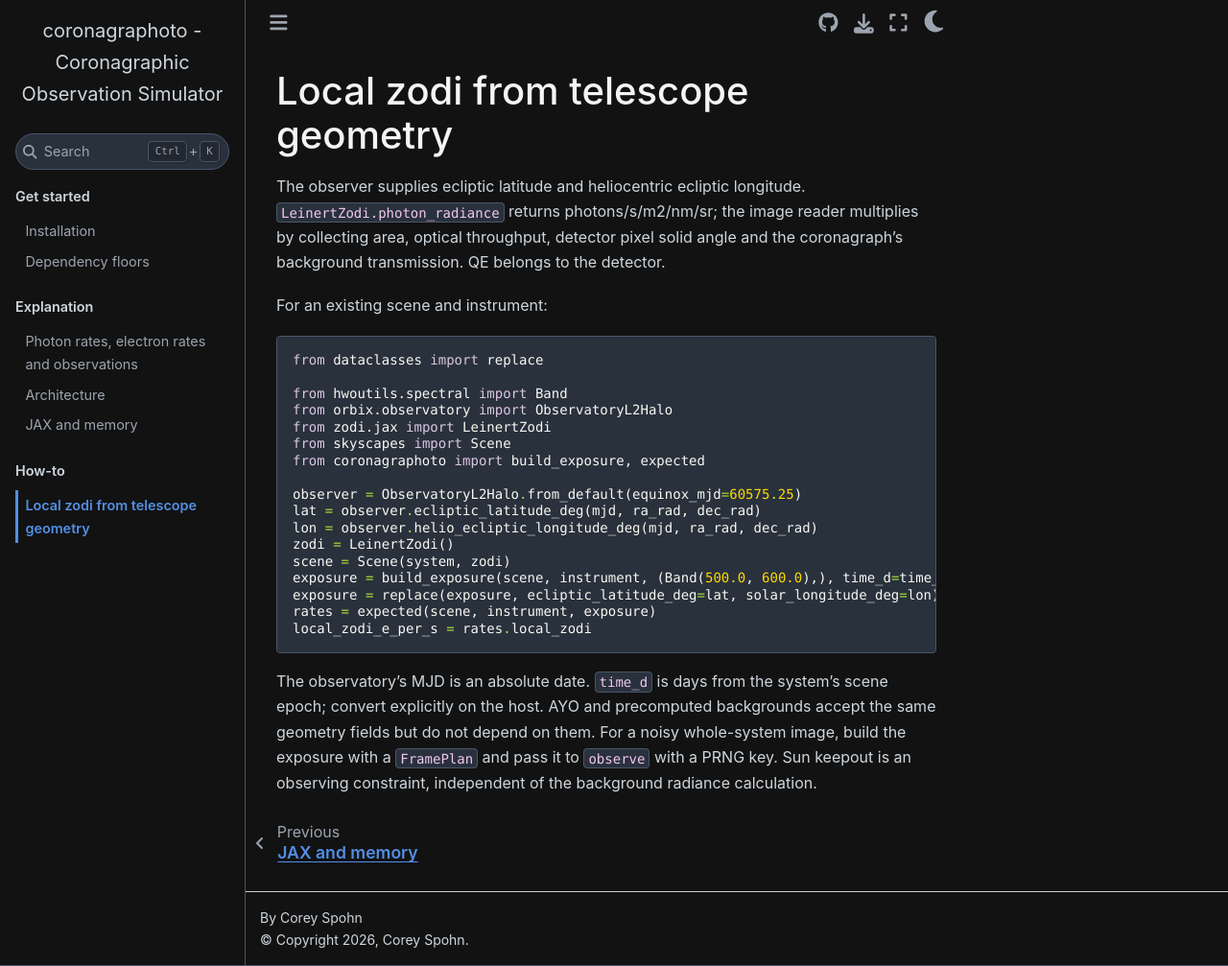
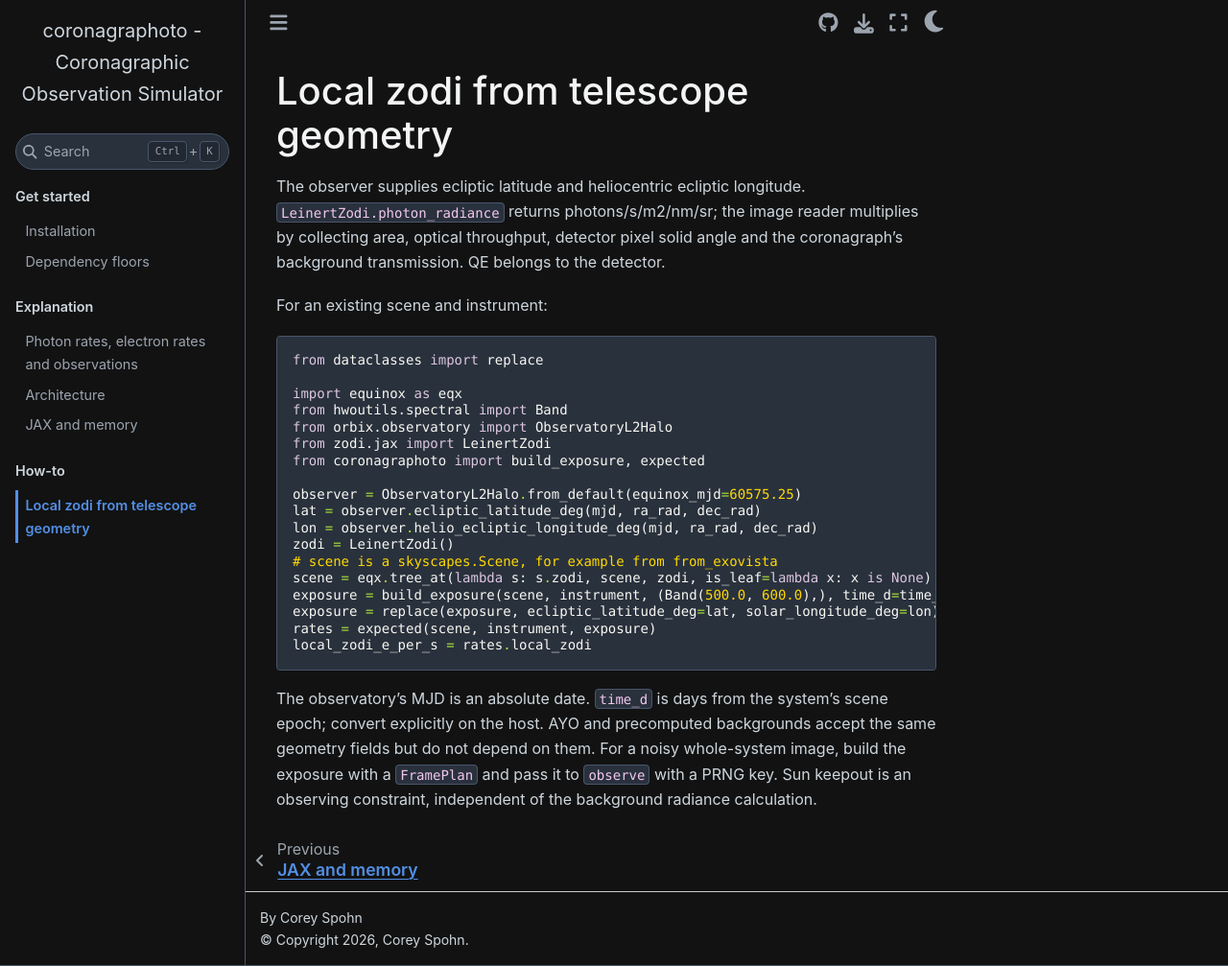
Before and after one commit to CoreySpohn/coronagraphoto, a Sphinx documentation site: the page built from docs/simulating_zodi_with_telescope_orbit.md, in a window 1280 px wide and 1007 px high. Shown: the whole window at 96% size. Built offline with Sphinx 7.4.7 and the Sphinx Book theme 1.1.4, drawn with Linux system fonts in a browser that asks for light colours; pages that are not in the unit, such as notebooks, are missing from menus.

Commit message:
refactor!: read the merged skyscapes Scene directly instead of scene.system

````diff
--- a/docs/simulating_zodi_with_telescope_orbit.md
+++ b/docs/simulating_zodi_with_telescope_orbit.md
@@ -10,17 +10,18 @@ For an existing scene and instrument:
 ```python notest
 from dataclasses import replace
 
+import equinox as eqx
 from hwoutils.spectral import Band
 from orbix.observatory import ObservatoryL2Halo
 from zodi.jax import LeinertZodi
-from skyscapes import Scene
 from coronagraphoto import build_exposure, expected
 
 observer = ObservatoryL2Halo.from_default(equinox_mjd=60575.25)
 lat = observer.ecliptic_latitude_deg(mjd, ra_rad, dec_rad)
 lon = observer.helio_ecliptic_longitude_deg(mjd, ra_rad, dec_rad)
 zodi = LeinertZodi()
-scene = Scene(system, zodi)
+# scene is a skyscapes.Scene, for example from from_exovista
+scene = eqx.tree_at(lambda s: s.zodi, scene, zodi, is_leaf=lambda x: x is None)
 exposure = build_exposure(scene, instrument, (Band(500.0, 600.0),), time_d=time_d)
 exposure = replace(exposure, ecliptic_latitude_deg=lat, solar_longitude_deg=lon)
 rates = expected(scene, instrument, exposure)
````
Also changed, not shown: docs/explanation/architecture.md (+2 -2 lines), docs/explanation/rate_vs_readout.md (+1 -1 lines), docs/index.md (+1 -1 lines), 12 other files.
